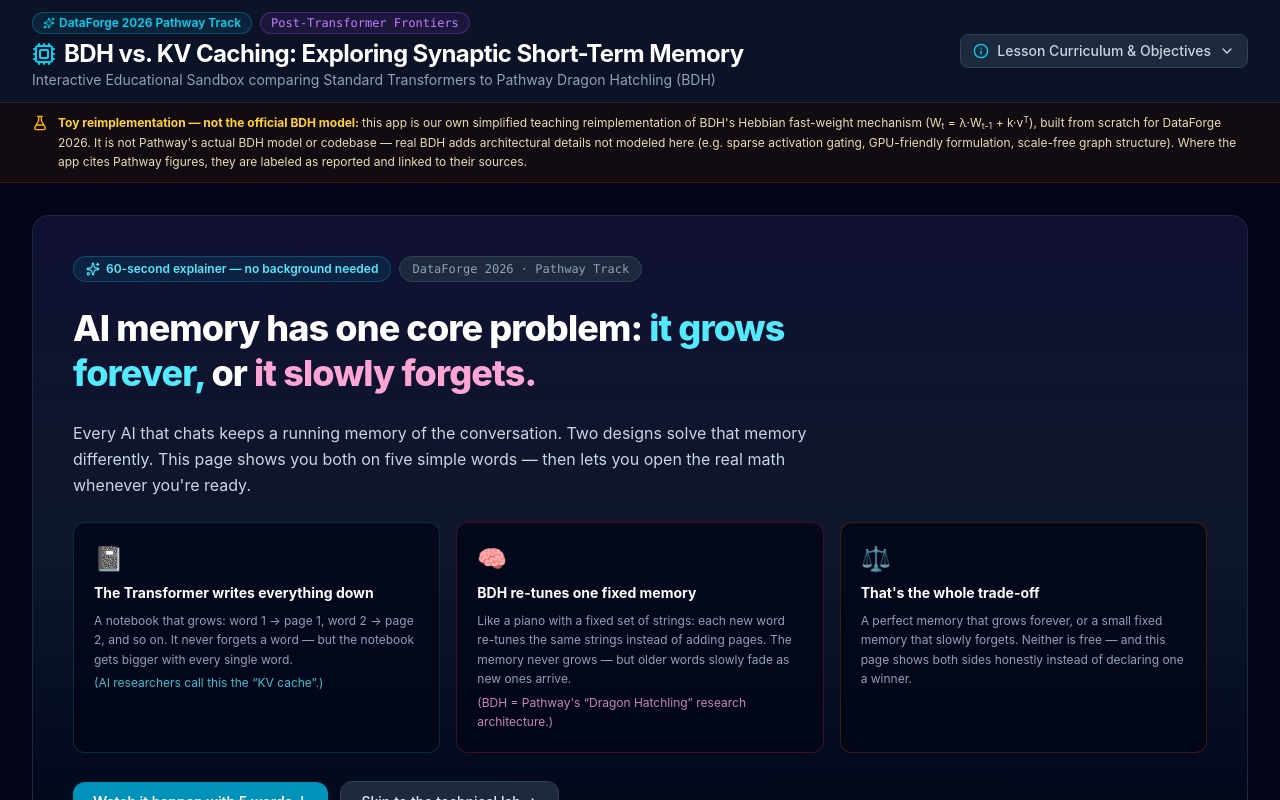
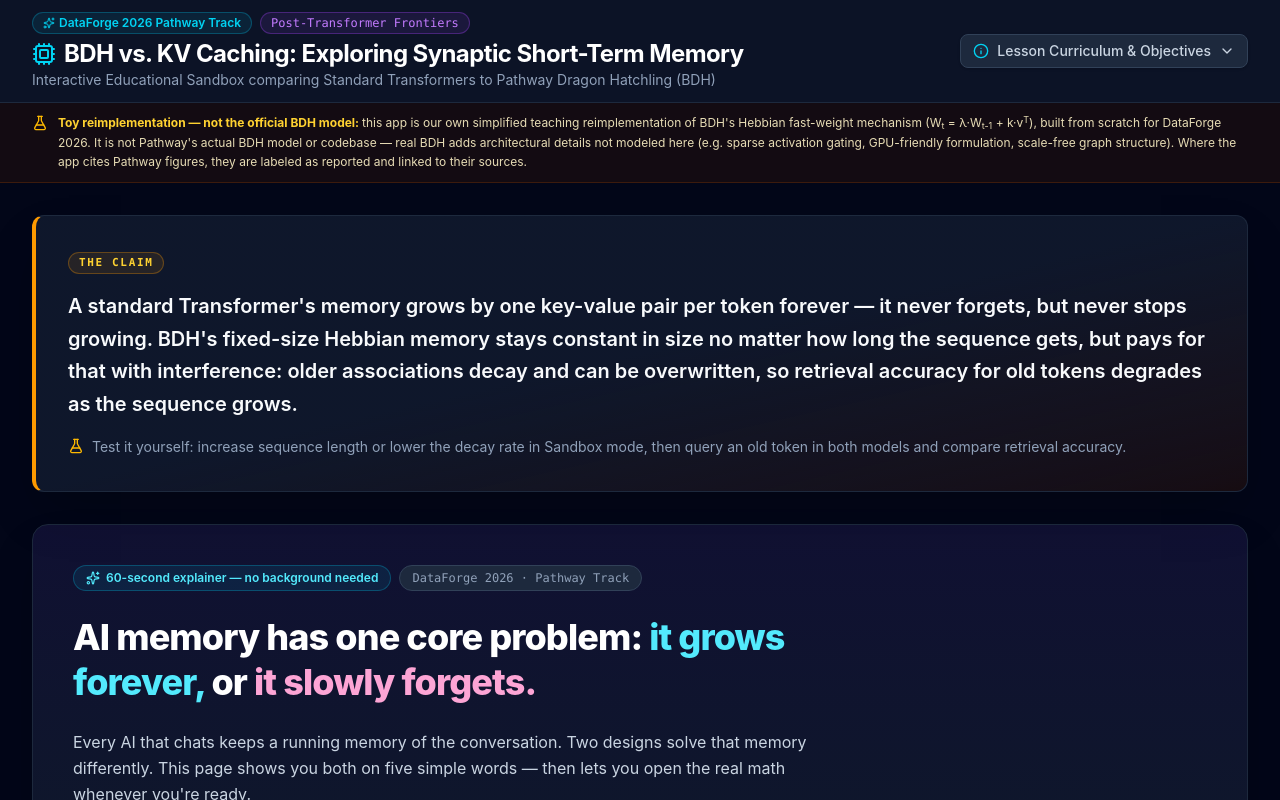
Before and after one commit to HorizonXDev/cache-vs-hatch, a React (Vite) app: page / in a window 1280 px wide. Shown: the top 800 px of the page. Built offline with nearby package versions, Linux system fonts and the light colour scheme.

Commit message:
feat: Added falsifiable statement to top

```diff
--- a/src/App.tsx
+++ b/src/App.tsx
@@ -1,6 +1,7 @@
 import { useState, useMemo } from 'react';
 import type { ReactNode } from 'react';
 import { HeaderBanner } from './components/HeaderBanner';
+import { ClaimBanner } from './components/ClaimBanner';
 import { LandingStory } from './components/LandingStory';
 import { VictoryDashboard } from './components/VictoryDashboard';
 import { Model3DSimulator } from './components/Model3DSimulator';
@@ -127,6 +128,9 @@
 
       {/* Main Content Area */}
       <main className="flex-1 max-w-7xl w-full mx-auto p-4 sm:p-6 lg:p-8 space-y-8">
+        {/* Central falsifiable claim — the first thing a learner or judge reads, above all demos */}
+        <ClaimBanner />
+
         {!showLab ? (
           /* ---------------- SIMPLE STORY (default landing) ---------------- */
           <LandingStory onOpenLab={() => openLab('simulator')} />
--- /dev/null
+++ b/src/components/ClaimBanner.tsx
@@ -0,0 +1,34 @@
+import React from 'react';
+import { FlaskConical } from 'lucide-react';
+
+export const ClaimBanner: React.FC = () => {
+  return (
+    <section
+      aria-label="The central claim"
+      className="relative border border-slate-800 border-l-4 border-l-amber-500 rounded-xl bg-gradient-to-br from-slate-900 via-slate-900 to-amber-950/30 p-5 sm:p-7 lg:p-8 shadow-2xl space-y-3.5 sm:space-y-4"
+    >
+      {/* Eyebrow label */}
+      <span className="inline-flex items-center px-2.5 py-0.5 rounded-full text-[10px] sm:text-[11px] font-mono font-bold tracking-[0.15em] uppercase bg-amber-500/10 text-amber-300 border border-amber-500/30">
+        THE CLAIM
+      </span>
+
+      {/* Main claim — the single most important sentence on the page */}
+      <p className="text-base sm:text-lg lg:text-xl font-semibold leading-relaxed text-slate-50">
+        A standard Transformer's memory grows by one key-value pair per token forever — it never
+        forgets, but never stops growing. BDH's fixed-size Hebbian memory stays constant in size no
+        matter how long the sequence gets, but pays for that with interference: older associations
+        decay and can be overwritten, so retrieval accuracy for old tokens degrades as the sequence
+        grows.
+      </p>
+
+      {/* Sub-line — how to test it yourself */}
+      <p className="text-xs sm:text-sm text-slate-400 leading-relaxed flex items-start gap-2">
+        <FlaskConical className="w-4 h-4 text-amber-400 shrink-0 mt-0.5" />
+        <span>
+          Test it yourself: increase sequence length or lower the decay rate in Sandbox mode, then
+          query an old token in both models and compare retrieval accuracy.
+        </span>
+      </p>
+    </section>
+  );
+};
```
